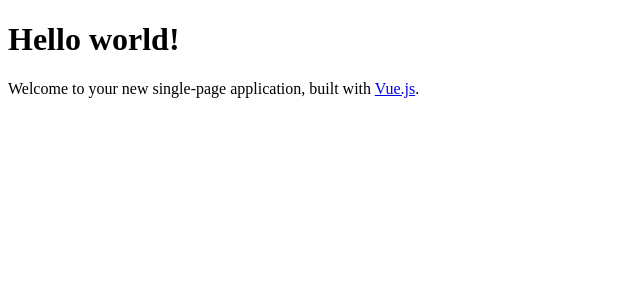
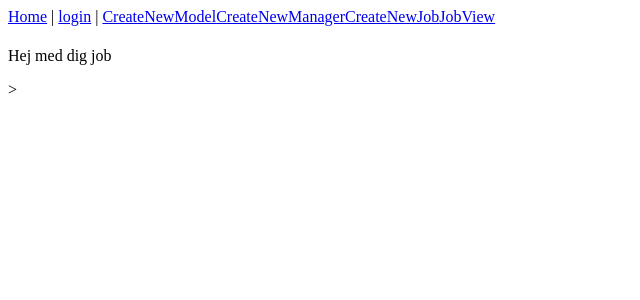
Before and after one commit to FDalager/I4GUIEX3, a Vue app in the folder ModelsApi/ModelWebApp/: page /CreateNewJob in a window 1280 px wide. Shown: the top 300 px of the page, without its empty margins (0-640 px from the left). Built offline with nearby package versions, Linux system fonts and the light colour scheme.

Commit message:
Vue er sat op

```diff
--- a/ModelsApi/ModelWebApp/src/App.vue
+++ b/ModelsApi/ModelWebApp/src/App.vue
@@ -1,17 +1,21 @@
 <template>
     <div id="app">
-        <Home msg="Hello world!" />
+        <nav>
+            <router-link to="/">Home</router-link> |
+            <router-link to="/login">login</router-link> |
+            <router-link to="/CreateNewModel">CreateNewModel</router-link>
+            <router-link to="/CreateNewManager">CreateNewManager</router-link>
+            <router-link to="/CreateNewJob">CreateNewJob</router-link>
+            <router-link to="/JobView">JobView</router-link>
+        </nav>
+        <!-- component matched by the route will render here -->
+        <router-view></router-view>>
     </div>
 </template>
 
 <script>
-    import Home from './components/Home.vue';
-
     export default {
         name: 'app',
-        components: {
-            Home
-        }
     };
 </script>
 
--- /dev/null
+++ b/ModelsApi/ModelWebApp/src/Router.js
@@ -0,0 +1,48 @@
+import Vue from "vue";
+import Router from "vue-router";
+import CreateNewModel from "./components/CreateNewModel.vue";
+import CreateNewManager from "./components/CreateNewManager.vue";
+import login from "./components/login.vue"
+import Home from "./components/Home.vue"
+import CreateNewJob from "./components/CreateNewJob.vue"
+import JobView from "./components/JobView.vue"
+
+Vue.use(Router);
+
+export default new Router({
+    mode: "history",
+    base: process.env.BASE_URL,
+    routes: [
+        {
+            path: "/",
+            name: "home",
+            component: Home
+        },
+        {
+            path: "/login",
+            name: "Login",
+            component: login
+        },
+        {
+            path: "/CreateNewModel",
+            name: "createNewModel",
+            component: CreateNewModel
+        },
+        {
+            path: "/CreateNewManager",
+            name: "createNewManager",
+            component: CreateNewManager
+        },
+        {
+            path: "/CreateNewJob",
+            name: "createNewJob",
+            component: CreateNewJob
+        },
+        {
+            path: "/JobView",
+            name: "jobView",
+            component: JobView
+        }
+
+    ]
+});
--- a/ModelsApi/ModelWebApp/src/components/CreateNewJob.vue
+++ b/ModelsApi/ModelWebApp/src/components/CreateNewJob.vue
@@ -1,7 +1,17 @@
 <template>
+    <div class="CreateNewJob">
+        <h1>{{ msg }}</h1>
+        <p>Hej med dig job</p>
+    </div>
 </template>
 
 <script>
+    export default {
+        name: 'CreateNewJob',
+        props: {
+            msg: String
+        }
+    };
 </script>
 
 <style scoped>
--- a/ModelsApi/ModelWebApp/src/components/CreateNewManager.vue
+++ b/ModelsApi/ModelWebApp/src/components/CreateNewManager.vue
@@ -1,7 +1,17 @@
 <template>
+    <div class="CreateNewManager">
+        <h1>{{ msg }}</h1>
+        <p>Hej med dig manager</p>
+    </div>
 </template>
 
 <script>
+    export default {
+        name: 'CreateNewManager',
+        props: {
+            msg: String
+        }
+    };
 </script>
 
 <style scoped>
--- a/ModelsApi/ModelWebApp/src/components/CreateNewModel.vue
+++ b/ModelsApi/ModelWebApp/src/components/CreateNewModel.vue
@@ -1,7 +1,18 @@
 <template>
+    <div class="CreateNewModel">
+        <h1>{{ msg }}</h1>
+        <p>Hej med dig</p>
+    </div>
 </template>
 
 <script>
+
+    export default {
+        name: 'CreateNewModel',
+        props: {
+            msg: String
+        }
+    };
 </script>
 
 <style scoped>
--- a/ModelsApi/ModelWebApp/src/components/JobView.vue
+++ b/ModelsApi/ModelWebApp/src/components/JobView.vue
@@ -1,7 +1,17 @@
 <template>
+    <div class="JobView">
+        <h1>{{ msg }}</h1>
+        <p>Hej med dig jobview</p>
+    </div>
 </template>
 
 <script>
+    export default {
+        name: 'JobView',
+        props: {
+            msg: String
+        }
+    };
 </script>
 
 <style scoped>
--- /dev/null
+++ b/ModelsApi/ModelWebApp/src/components/login.vue
@@ -0,0 +1,18 @@
+<template>
+    <div class="CreateNewModel">
+        <h1>{{ msg }}</h1>
+        <p>Hej med dig login</p>
+    </div>
+</template>
+
+<script>
+    export default {
+        name: 'login',
+        props: {
+            msg: String
+        }
+    };
+</script>
+
+<style scoped>
+</style>
```
Also changed, not shown: ModelsApi/ModelWebApp/src/components/AddModel.vue (+7 -0 lines), ModelsApi/ModelWebApp/src/main.js (+6 -1 lines), 20 other files (tests, documents, lock files or other folders).
